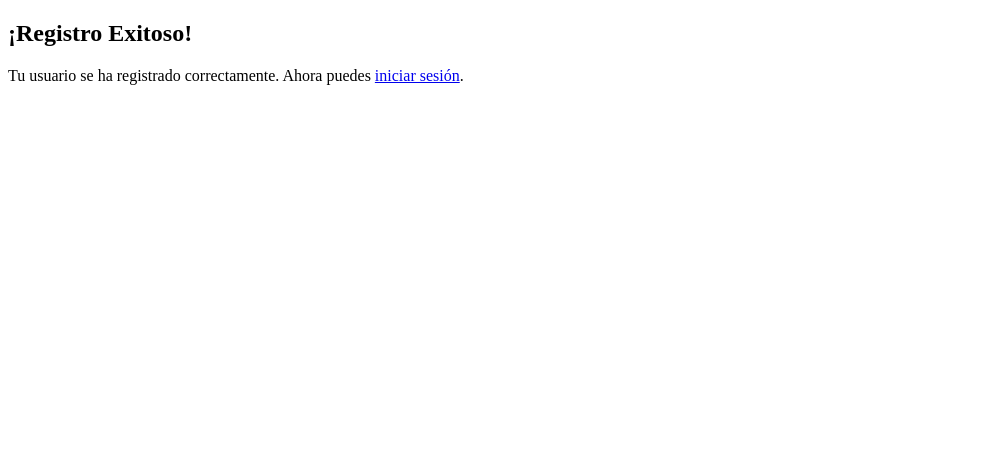
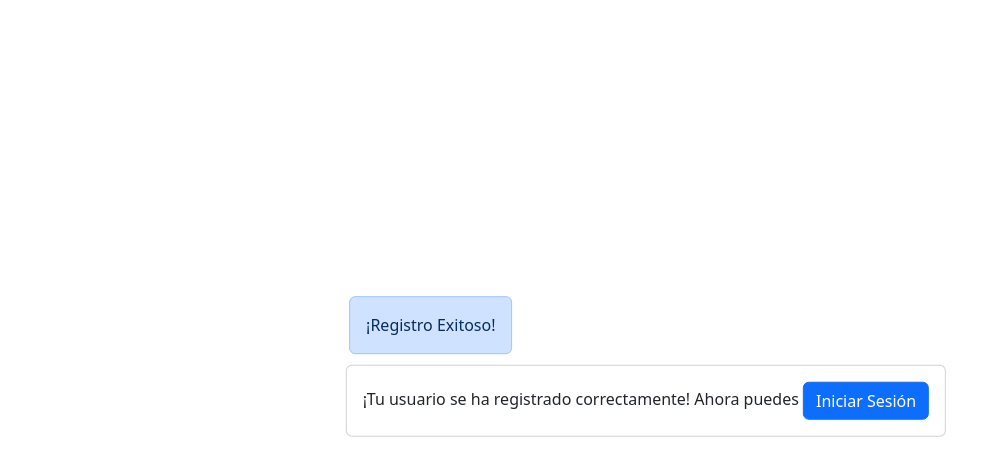
Before and after one commit to tylwerr/bd-tarea-2, a PHP site: page /registro_exitoso.php in a window 1280 px wide. Shown: the top 476 px of the page, without its empty margins (0-1001 px from the left). Run offline with PHP 8.4, Linux system fonts and the light colour scheme; the visitor is signed in with stand-in values (Sample User, id 1).

Commit message:
registro_exitoso actualizado

```diff
--- a/PHP/registro_exitoso.php
+++ b/PHP/registro_exitoso.php
@@ -4,9 +4,37 @@
     <meta charset="UTF-8">
     <meta name="viewport" content="width=device-width, initial-scale=1.0">
     <title>Registro Exitoso</title>
+    <link href="https://cdn.jsdelivr.net/npm/bootstrap@5.3.2/dist/css/bootstrap.min.css" rel="stylesheet" integrity="sha384-T3c6CoIi6uLrA9TneNEoa7RxnatzjcDSCmG1MXxSR1GAsXEV/Dwwykc2MPK8M2HN" crossorigin="anonymous">
+
+    <style>
+        div.card{
+            position: absolute;
+            top: 50%;
+            left: 50%;
+            transform: translate(-49%, -49%);
+        }
+
+        div.alert{
+            position: absolute;
+            top: 50%;
+            left: 50%;
+            transform: translate(-178%, -179%);
+        }
+    </style>
+
 </head>
 <body>
-    <h2>¡Registro Exitoso!</h2>
-    <p>Tu usuario se ha registrado correctamente. Ahora puedes <a href="login.php">iniciar sesión</a>.</p>
+    <div class="alert alert-primary" role="alert">
+    ¡Registro Exitoso!
+    </div>
+
+    <div class="card">
+        <div class="card-body">
+            ¡Tu usuario se ha registrado correctamente! Ahora puedes <button type="button" class="btn btn-primary" onclick="location.href='login.php'">Iniciar Sesión</button>
+        </div>
+    </div>
+
+    <script src="https://cdn.jsdelivr.net/npm/bootstrap@5.3.2/dist/js/bootstrap.bundle.min.js" integrity="sha384-C6RzsynM9kWDrMNeT87bh95OGNyZPhcTNXj1NW7RuBCsyN/o0jlpcV8Qyq46cDfL" crossorigin="anonymous"></script>
+
 </body>
 </html>
```
